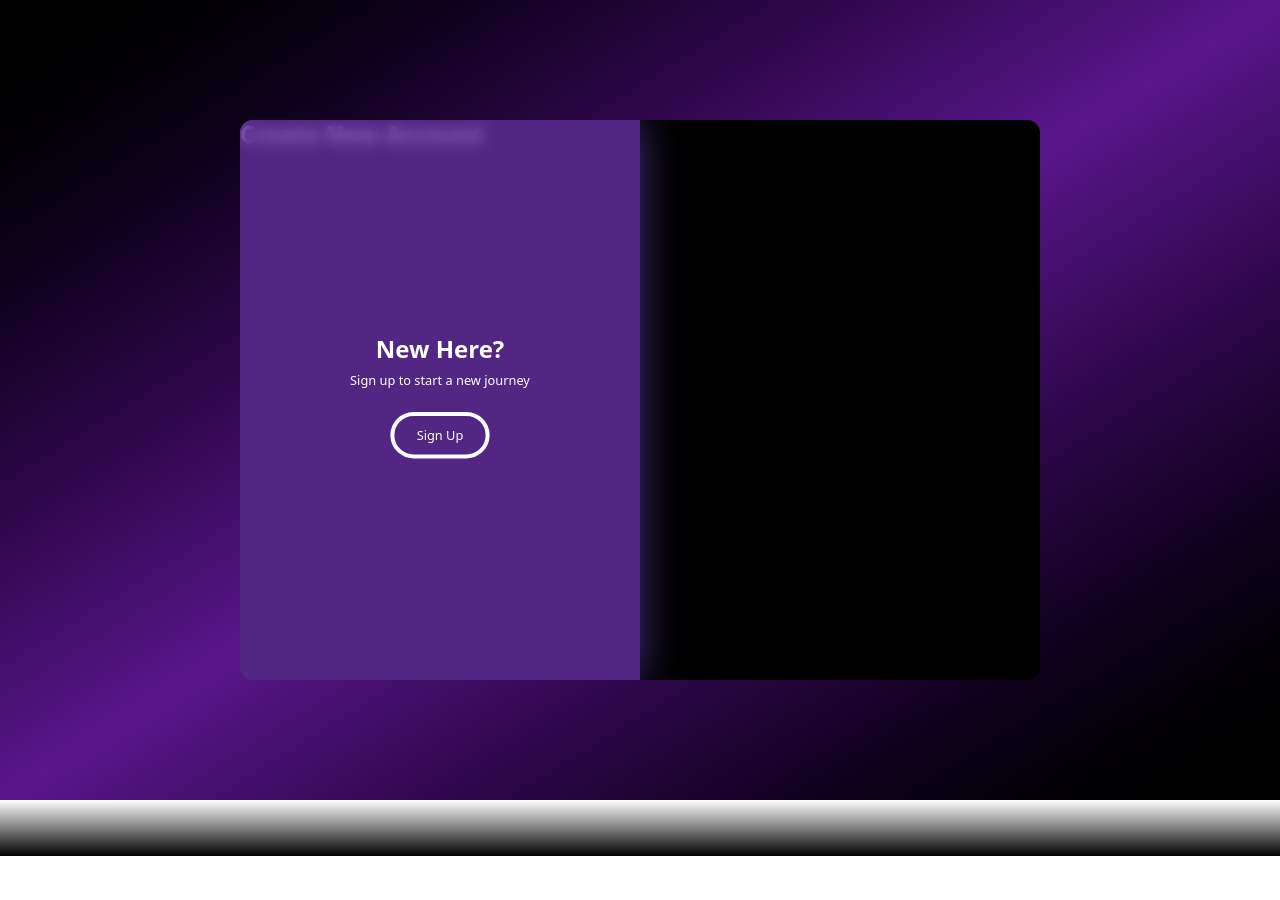
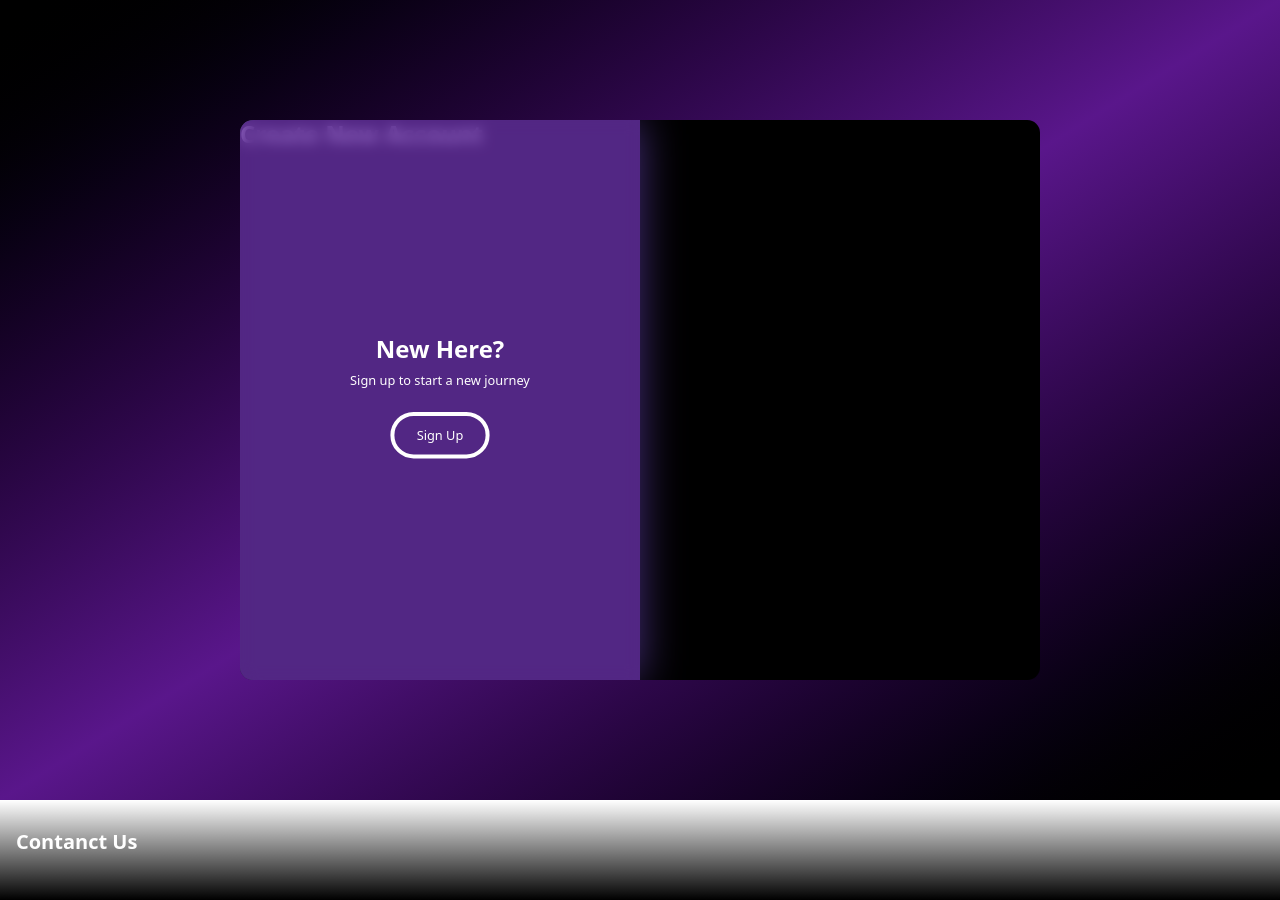
Before and after one commit to singhashish9963/CampusBeacon, a React (Vite) app in the folder client/CampusBeacon/: page / in a window 1280 px wide. Before the commit the page ends 856 px from the top, so only its background shows below. Built offline with nearby package versions, Linux system fonts and the light colour scheme.

Commit message:
add motion to footer

```diff
--- a/client/CampusBeacon/src/components/Footer.jsx
+++ b/client/CampusBeacon/src/components/Footer.jsx
@@ -1,10 +1,19 @@
 import React from "react";
-import {motion} from "framer-motion"
+import { motion } from "framer-motion";
 
-const Footer = () =>{
-
-    return (
-        <div className="bg-gradient-to-b from gray-700 to-black text-white py-7"></div>
-    );
+const Footer = () => {
+  return (
+    <div className="bg-gradient-to-b from blue-900 to-black text-white py-7">
+      <div className="container mx-auto grid grid-cols-1 md:grids-cols-3 gap-8 px-4">
+        <motion.div
+          initial={{ opacity: 0, y: 20 }}
+          animate={{ opacity: 1, y: 0 }}
+          transition={{ duration: 0.5 }}
+        >
+          <h3 className="text-xl font-bold text-blue mb-4">Contanct Us</h3>
+        </motion.div>
+      </div>
+    </div>
+  );
 };
 export default Footer;
```
